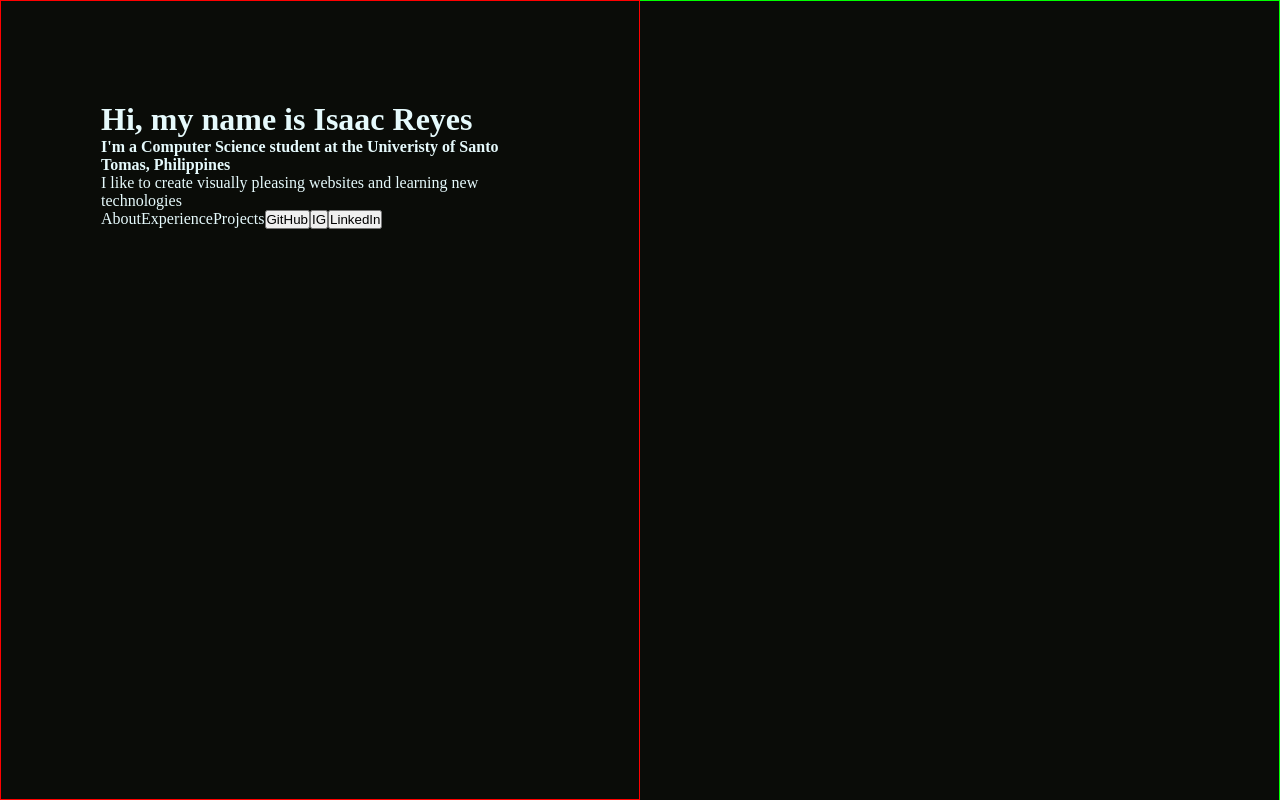
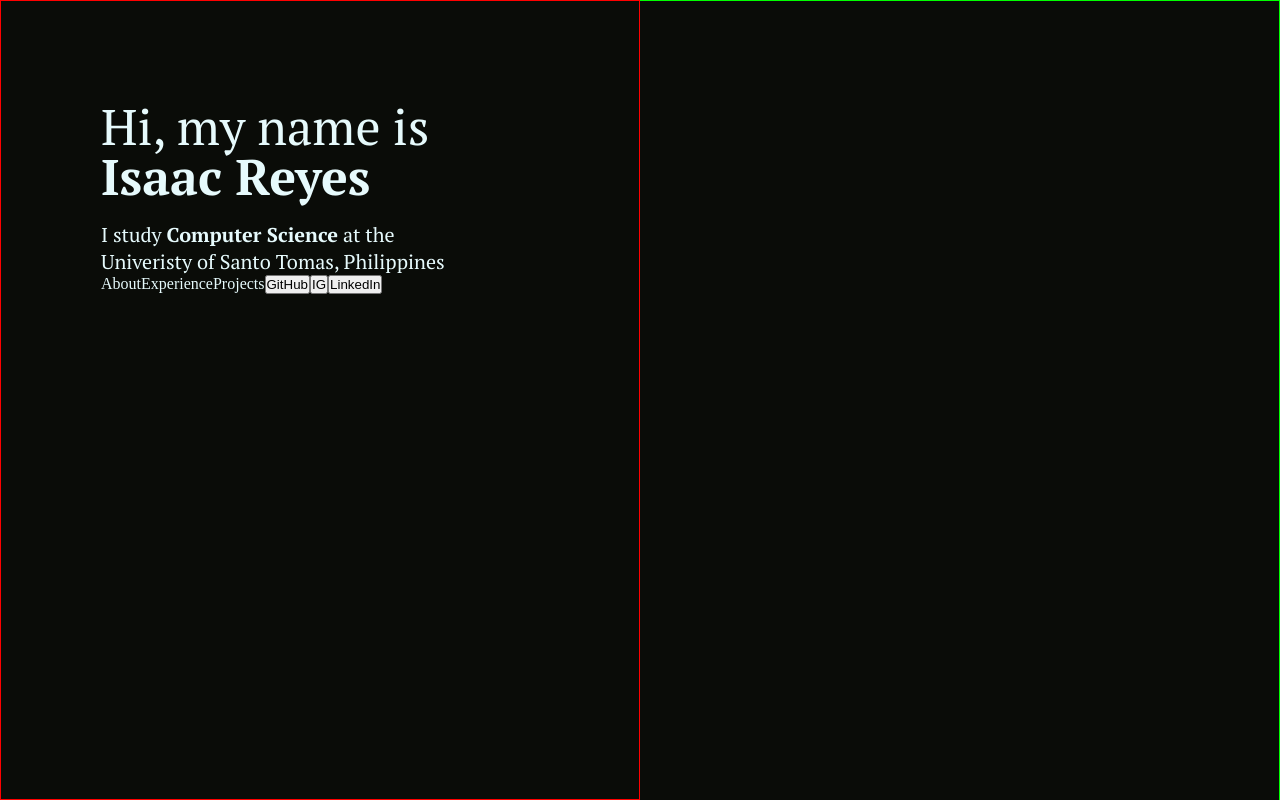
Before and after one commit to css-enjoyer/portfolio, a React (Create React App) app: page / in a window 1280 px wide. Shown: the top 800 px of the page. Built offline with nearby package versions, Linux system fonts and the light colour scheme.

Commit message:
Add header text

```diff
--- a/src/App.css
+++ b/src/App.css
@@ -1,3 +1,4 @@
+@import url("https://fonts.googleapis.com/css2?family=PT+Serif:wght@400;700&display=swap");
 :root {
   --black: #0A0C08;
   --white: #E6FAFC;
@@ -9,6 +10,14 @@
   margin: 0;
   padding: 0;
   box-sizing: border-box;
+}
+
+h1, h4 {
+  font-family: "PT Serif", serif;
+  font-weight: 400;
+}
+h1 span, h4 span {
+  font-weight: 700;
 }
 
 body {
@@ -28,6 +37,14 @@ body .App .bioColumn {
   grid-area: bio;
   padding: 100px;
   color: var(--white);
+}
+body .App .bioColumn h1 {
+  font-size: 50px;
+  line-height: 50px;
+  margin-bottom: 20px;
+}
+body .App .bioColumn h4 {
+  font-size: 20px;
 }
 body .App .infoColumn {
   width: 100%;
--- a/src/App.scss
+++ b/src/App.scss
@@ -1,3 +1,4 @@
+@import url('https://fonts.googleapis.com/css2?family=PT+Serif:wght@400;700&display=swap');
 :root {
     --black: #0A0C08;
     --white: #E6FAFC;
@@ -9,6 +10,15 @@
     padding: 0;
     box-sizing: border-box;
 }
+
+h1, h4 {
+    font-family: 'PT Serif', serif;
+    font-weight: 400;
+    span {
+        font-weight: 700;
+    }
+}
+
 body {
     background-color: var(--black);
     .App {
@@ -25,6 +35,14 @@ body {
             padding: 100px;
 
             color: var(--white);
+            h1 {
+                font-size: 50px;
+                line-height: 50px;
+                margin-bottom: 20px;
+            }
+            h4 {
+                font-size: 20px;
+            }
         }
         .infoColumn {
             width: 100%;
--- a/src/components/BioColumn.js
+++ b/src/components/BioColumn.js
@@ -2,9 +2,8 @@
 function BioColumn() {
   	return (
 	<div className="bioColumn">
-        <h1>Hi, my name is Isaac Reyes</h1>
-        <h4>I'm a Computer Science student at the Univeristy of Santo Tomas, Philippines</h4>
-        <p>I like to create visually pleasing websites and learning new technologies</p>
+        <h1>Hi, my name is <span>Isaac Reyes</span></h1>
+        <h4>I study <span>Computer Science</span> at the <br />Univeristy of Santo Tomas, Philippines</h4>
 
         <a>About</a>
         <a>Experience</a>
```
Also changed, not shown: 1 other file (tests, documents, lock files or other folders).
